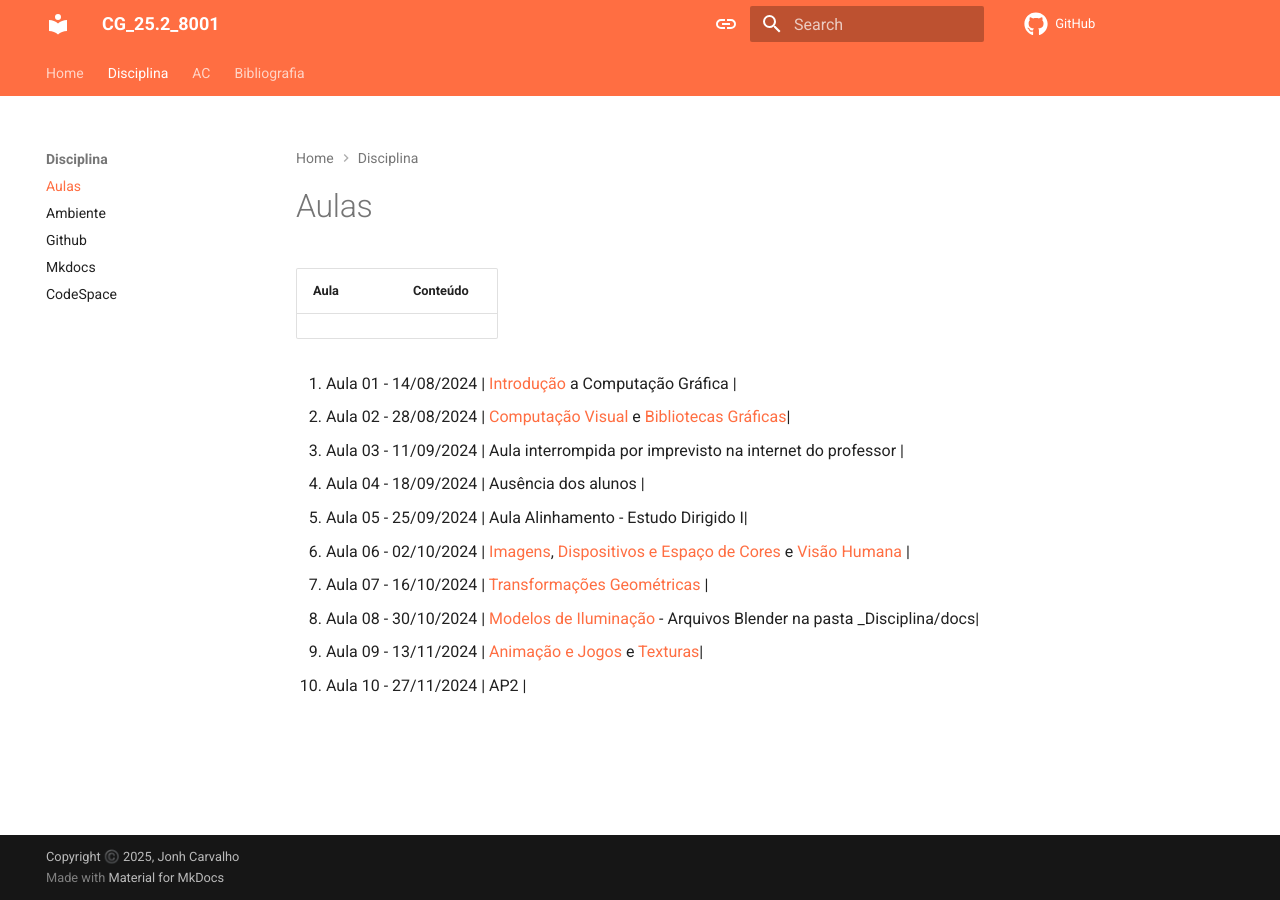
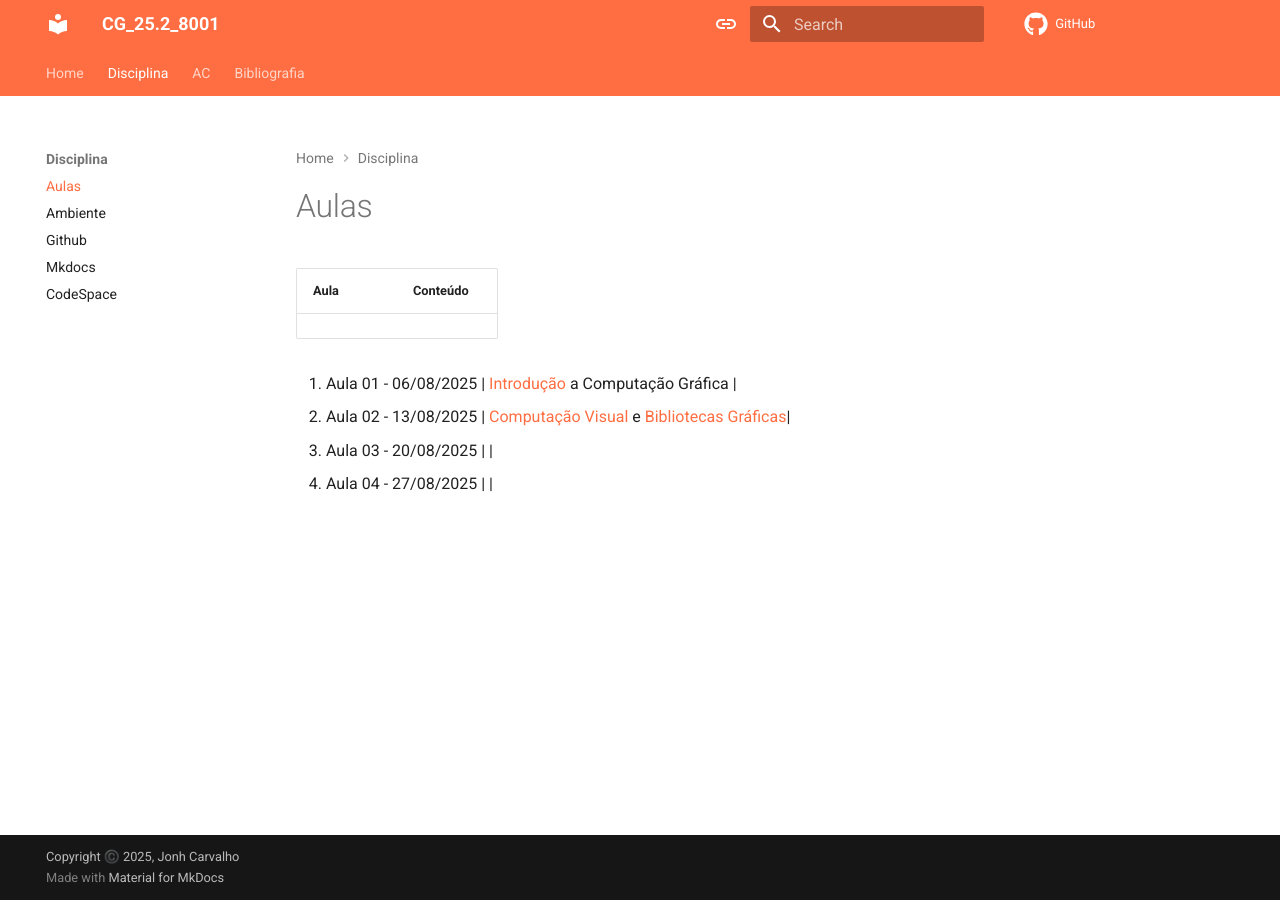
Before and after one commit to jonh-carvalho/CG_25.2_8001, an MkDocs documentation site: the page built from docs/Disciplina/aulas.md, in a window 1280 px wide. Built offline with MkDocs 1.6.1 and Material for MkDocs 9.7.7, drawn with Linux system fonts in a browser that asks for light colours; comment, search, counter and statistics services are not loaded.

Commit message:
Update aulas.md

```diff
--- a/docs/Disciplina/aulas.md
+++ b/docs/Disciplina/aulas.md
@@ -3,13 +3,17 @@
 |Aula                 | Conteúdo |
 | ----------------------------------------------------------------| |
 
-1. Aula 01 - 14/08/2024 | [Introdução](../_Disciplina/docs/Intro.pdf) a Computação Gráfica |
-2. Aula 02 - 28/08/2024 | [Computação Visual](../docs/Intro_Computação_Visual.pdf) e [Bibliotecas Gráficas](../_Disciplina/docs/Bibliotecas_Graficas.pdf)|
-3. Aula 03 - 11/09/2024 | Aula interrompida por imprevisto na internet do professor |
-4. Aula 04 - 18/09/2024 | Ausência dos alunos |
-5. Aula 05 - 25/09/2024 | Aula Alinhamento  - Estudo Dirigido I|
-6. Aula 06 - 02/10/2024 | [Imagens](../_Disciplina/docs/Imagens.pdf), [Dispositivos e Espaço de Cores](../_Disciplina/docs/ImagensCG.pdf) e [Visão Humana](../_Disciplina/docs/ImagensM.pdf) |
-7. Aula 07 - 16/10/2024 | [Transformações Geométricas](../_Disciplina/docs/AulaTG2d3d.pdf) |
-8. Aula 08 - 30/10/2024 | [Modelos de Iluminação](../_Disciplina/docs/Ilumina.pdf) - Arquivos Blender na pasta _Disciplina/docs|
-9. Aula 09 - 13/11/2024 | [Animação e Jogos](https://jonh-carvalho.github.io/CG_24.2_8001/_Disciplina/Estudo%20Dirigido/Jogos%20e%20Anima%C3%A7%C3%A3o/)  e [Texturas](../_Disciplina/docs/Texturas.pdf)|
-10. Aula 10 - 27/11/2024 | AP2 |
+1. Aula 01 - 06/08/2025 | [Introdução](../_Disciplina/docs/Intro.pdf) a Computação Gráfica |
+2. Aula 02 - 13/08/2025 | [Computação Visual](../docs/Intro_Computação_Visual.pdf) e [Bibliotecas Gráficas](../_Disciplina/docs/Bibliotecas_Graficas.pdf)|
+3. Aula 03 - 20/08/2025 |   |
+4. Aula 04 - 27/08/2025 |  |
+
+<!--
+5.
+6. Aula 05 - 25/09/2024 | Aula Alinhamento  - Estudo Dirigido I|
+7. Aula 06 - 02/10/2024 | [Imagens](../_Disciplina/docs/Imagens.pdf), [Dispositivos e Espaço de Cores](../_Disciplina/docs/ImagensCG.pdf) e [Visão Humana](../_Disciplina/docs/ImagensM.pdf) |
+8. Aula 07 - 16/10/2024 | [Transformações Geométricas](../_Disciplina/docs/AulaTG2d3d.pdf) |
+9. Aula 08 - 30/10/2024 | [Modelos de Iluminação](../_Disciplina/docs/Ilumina.pdf) - Arquivos Blender na pasta _Disciplina/docs|
+10. Aula 09 - 13/11/2024 | [Animação e Jogos](https://jonh-carvalho.github.io/CG_24.2_8001/_Disciplina/Estudo%20Dirigido/Jogos%20e%20Anima%C3%A7%C3%A3o/)  e [Texturas](../_Disciplina/docs/Texturas.pdf)|
+11. Aula 10 - 27/11/2024 | AP2 |
+-->
```
